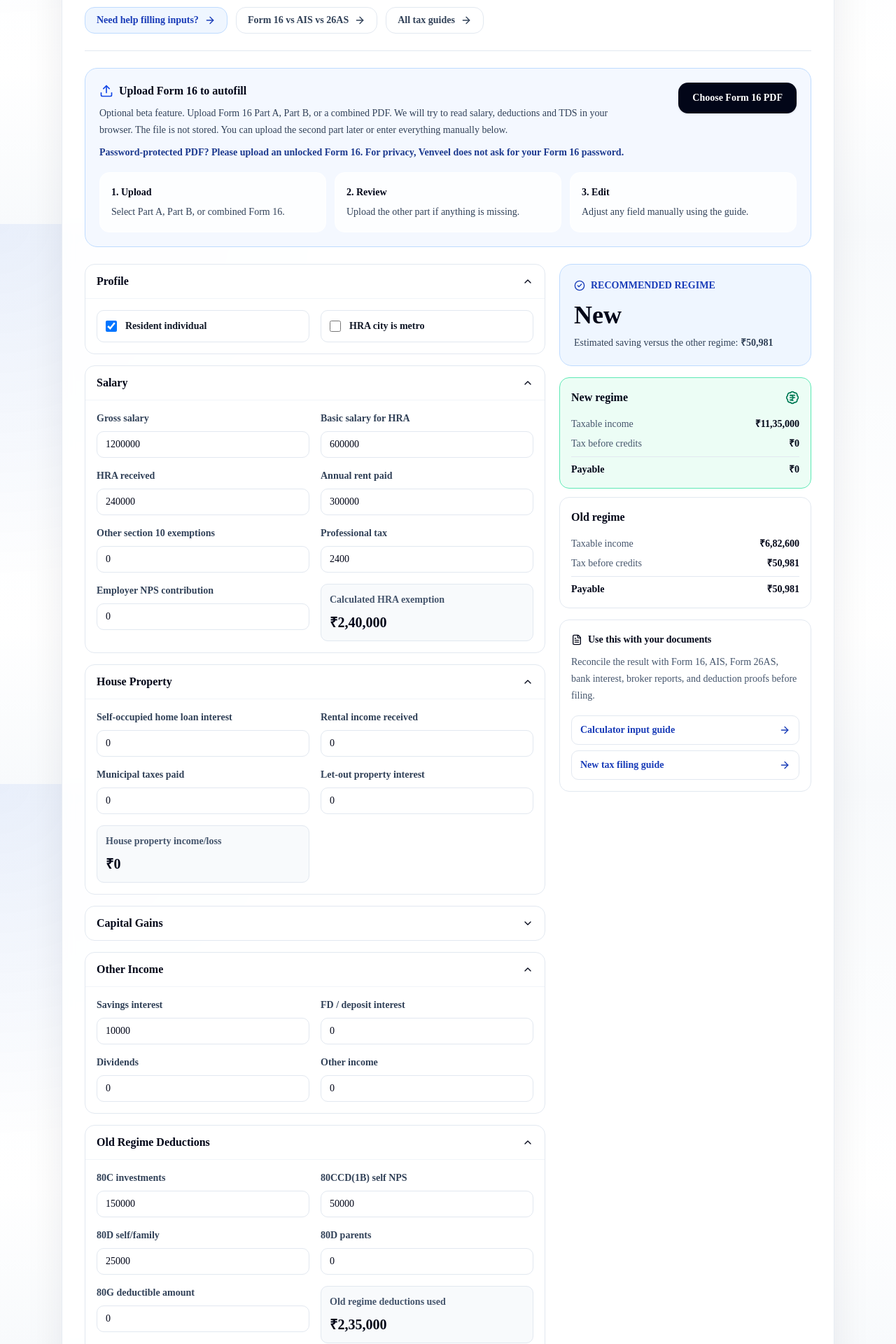
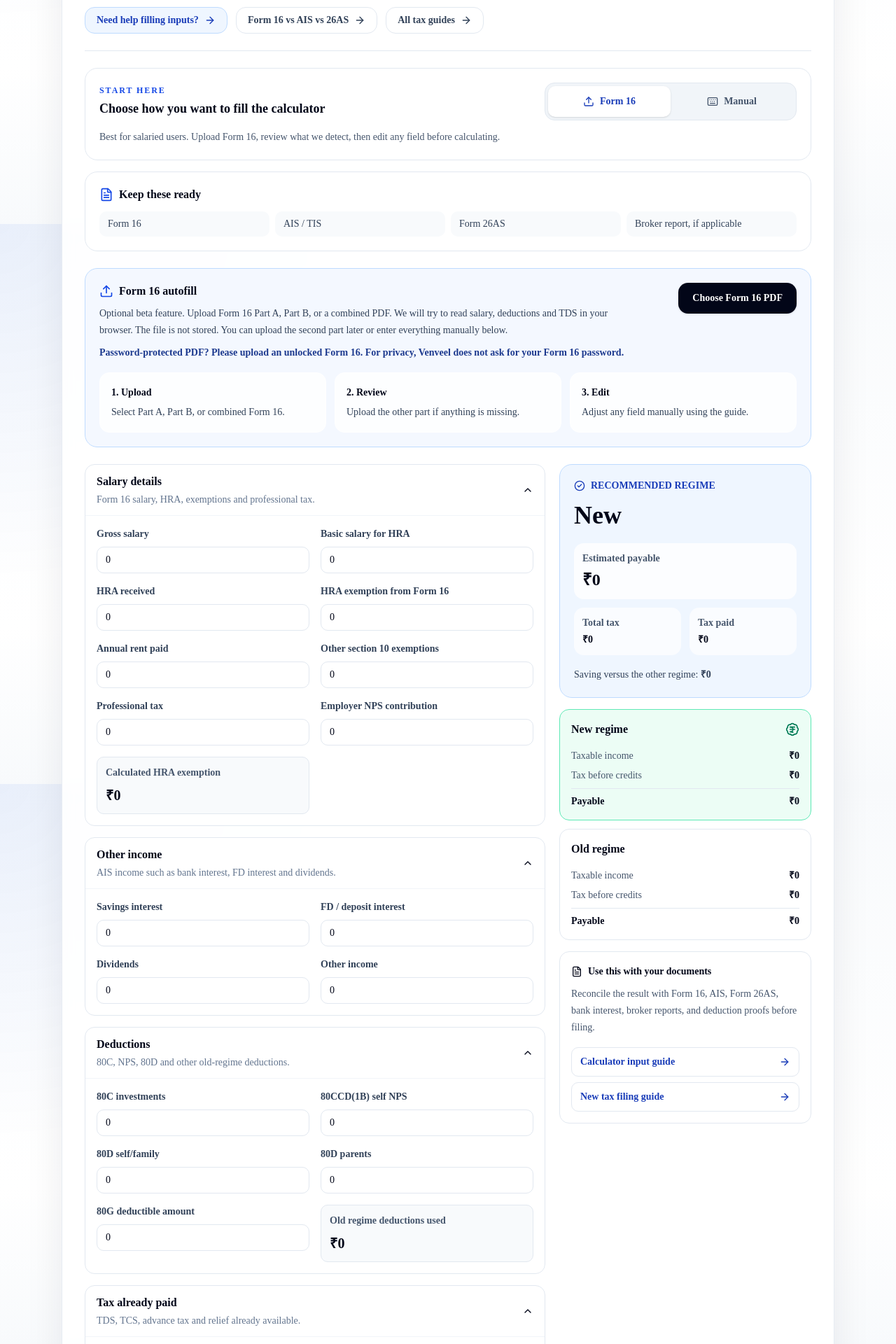
Before and after one commit to venkadfm/universal-space, a Next.js app: page /wealth in a window 1280 px wide. Shown: the part 2080-4000 px from the top of the page at 70% size. Built offline with nearby package versions, Linux system fonts and the light colour scheme.

Commit message:
Simplify tax calculator upload flow

```diff
--- a/src/app/components/IndianTaxCalculator.tsx
+++ b/src/app/components/IndianTaxCalculator.tsx
@@ -9,6 +9,7 @@ import {
   CheckCircle2,
   ChevronDown,
   ChevronUp,
+  Keyboard,
   FileText,
   Upload,
   ShieldCheck,
@@ -24,6 +25,7 @@ type SectionKey =
   | "credits";
 
 type Regime = "new" | "old";
+type EntryMode = "upload" | "manual";
 
 type PdfJsDocument = {
   numPages: number;
@@ -53,12 +55,14 @@ type ExtractedKey =
   | "grossSalary"
   | "basicSalary"
   | "hraReceived"
+  | "hraExemptionOverride"
   | "otherExemptAllowances"
   | "professionalTax"
   | "employerNps"
   | "selfOccupiedInterest"
   | "section80c"
   | "section80dSelf"
+  | "section80dParents"
   | "npsSelf"
   | "tdsTcs";
 
@@ -71,14 +75,42 @@ type ExtractedValue = {
 
 type Form16Part = "partA" | "partB";
 
-const sections: Array<{ key: SectionKey; label: string }> = [
-  { key: "profile", label: "Profile" },
-  { key: "salary", label: "Salary" },
-  { key: "house", label: "House Property" },
-  { key: "capital", label: "Capital Gains" },
-  { key: "other", label: "Other Income" },
-  { key: "deductions", label: "Old Regime Deductions" },
-  { key: "credits", label: "TDS & Relief" },
+const sections: Array<{ key: SectionKey; label: string; description: string }> = [
+  {
+    key: "salary",
+    label: "Salary details",
+    description: "Form 16 salary, HRA, exemptions and professional tax.",
+  },
+  {
+    key: "other",
+    label: "Other income",
+    description: "AIS income such as bank interest, FD interest and dividends.",
+  },
+  {
+    key: "deductions",
+    label: "Deductions",
+    description: "80C, NPS, 80D and other old-regime deductions.",
+  },
+  {
+    key: "credits",
+    label: "Tax already paid",
+    description: "TDS, TCS, advance tax and relief already available.",
+  },
+  {
+    key: "profile",
+    label: "Profile settings",
+    description: "Residence and HRA city settings.",
+  },
+  {
+    key: "house",
+    label: "Home loan & property",
+    description: "Self-occupied or let-out house property income/loss.",
+  },
+  {
+    key: "capital",
+    label: "Capital gains",
+    description: "Shares, mutual funds and other taxable capital gains.",
+  },
 ];
 
 function formatCurrency(value: number) {
@@ -392,6 +424,33 @@ function reportedHousePropertyInterest(text: string) {
   return amountMatch ? parseAmount(amountMatch[1]) : null;
 }
 
+function partATaxDeducted(text: string) {
+  const matches = [...text.matchAll(/total\s*\(rs\.?\)/gi)];
+
+  for (const match of matches) {
+    const segment = text.slice(match.index + match[0].length, match.index + match[0].length + 220);
+    const amounts = [...segment.matchAll(/(?:rs\.?|inr|₹)?\s*([0-9]{1,3}(?:,[0-9]{2,3})+|[0-9]+)\.\d{1,2}/gi)]
+      .map((item) => parseAmount(item[1]))
+      .filter((item): item is number => item !== null);
+
+    if (amounts.length >= 3) {
+      const taxColumns = amounts.slice(1, 3).filter((amount) => amount > 0);
+
+      if (taxColumns.length > 0) {
+        return Math.min(...taxColumns);
+      }
+    }
+
+    if (amounts.length === 2 && amounts[1] > 0) {
+      return amounts[1];
+    }
+  }
+
+  const verificationMatch = /a sum of rs\.\s*([0-9]{1,3}(?:,[0-9]{2,3})+|[0-9]+)\.\d{1,2}[^.]{0,140}has been deducted/i.exec(text);
+
+  return verificationMatch ? parseAmount(verificationMatch[1]) : null;
+}
+
 function extractForm16Values(text: string): ExtractedValue[] {
   const normalized = text.replace(/\s+/g, " ");
   const parts = detectForm16Parts(normalized);
@@ -422,8 +481,8 @@ function extractForm16Values(text: string): ExtractedValue[] {
       "Basic salary line, if available"
     ),
     buildExtractedValue(
-      "hraReceived",
-      "HRA exemption / HRA line",
+      "hraExemptionOverride",
+      "HRA exemption from Form 16",
       firstDecimalAmountAfter(normalized, /house rent allowance under section 10\(13a\)/i, 180) ??
         firstFoundAmount(normalized, [/house rent allowance under section 10\(13a\)/i], 180) ??
         bestAmount(normalized, [/house rent allowance/gi, /\bhra\b/gi], 220),
@@ -476,14 +535,32 @@ function extractForm16Values(text: string): ExtractedValue[] {
         firstFoundAmount(normalized, [/section 80c/i], 240),
       "Section 80C deduction"
     ),
-    buildExtractedValue(
+    (() => {
+      const section80d =
+        lastDecimalAmountBefore(normalized, /\b80d\b/i, 120) ??
+        lastAmountBefore(normalized, /\b80d\b/i, 120) ??
+        firstFoundAmount(normalized, [/\b80d\b/i], 180);
+
+      return buildExtractedValue(
         "section80dSelf",
         "80D self/family",
+        section80d === null ? null : Math.min(section80d, 25000),
+        "Section 80D deduction"
+      );
+    })(),
+    (() => {
+      const section80d =
         lastDecimalAmountBefore(normalized, /\b80d\b/i, 120) ??
         lastAmountBefore(normalized, /\b80d\b/i, 120) ??
-        firstFoundAmount(normalized, [/\b80d\b/i], 180),
-      "Section 80D deduction"
-    ),
+        firstFoundAmount(normalized, [/\b80d\b/i], 180);
+
+      return buildExtractedValue(
+        "section80dParents",
+        "80D parents / additional",
+        section80d !== null && section80d > 25000 ? section80d - 25000 : null,
+        "Section 80D balance"
+      );
+    })(),
     buildExtractedValue(
       "npsSelf",
       "80CCD(1B) self NPS",
@@ -497,6 +574,7 @@ function extractForm16Values(text: string): ExtractedValue[] {
       ? buildExtractedValue(
           "tdsTcs",
           "TDS / TCS",
+          partATaxDeducted(normalized) ??
             lastDecimalAmountAfter(normalized, /total \(rs\.\)/i, 140) ??
             lastAmountAfter(normalized, /total \(rs\.\)/i, 140) ??
             firstFoundAmount(normalized, [
@@ -529,18 +607,9 @@ function detectForm16Parts(text: string) {
   };
 }
 
-function mergeExtractedValues(current: ExtractedValue[], incoming: ExtractedValue[]) {
-  const byKey = new Map<ExtractedKey, ExtractedValue>();
-
-  current.forEach((item) => byKey.set(item.key, item));
-  incoming.forEach((item) => byKey.set(item.key, item));
-
-  return Array.from(byKey.values());
-}
-
 function form16PartMessage(parts: Record<Form16Part, boolean>) {
   if (parts.partA && parts.partB) {
-    return "Combined Form 16 or both Part A and Part B detected. Review salary, deductions and TDS before applying.";
+    return "Combined Form 16 or both Part A and Part B detected. Review salary, deductions and TDS after autofill.";
   }
 
   if (parts.partA) {
@@ -583,23 +652,25 @@ async function extractTextFromPdf(file: File) {
 
 export default function IndianTaxCalculator() {
   const [openSections, setOpenSections] = useState<Record<SectionKey, boolean>>({
-    profile: true,
+    profile: false,
     salary: true,
-    house: true,
+    house: false,
     capital: false,
     other: true,
     deductions: true,
     credits: true,
   });
+  const [entryMode, setEntryMode] = useState<EntryMode>("upload");
 
   const [resident, setResident] = useState(true);
-  const [grossSalary, setGrossSalary] = useState(1200000);
-  const [basicSalary, setBasicSalary] = useState(600000);
-  const [hraReceived, setHraReceived] = useState(240000);
-  const [annualRent, setAnnualRent] = useState(300000);
+  const [grossSalary, setGrossSalary] = useState(0);
+  const [basicSalary, setBasicSalary] = useState(0);
+  const [hraReceived, setHraReceived] = useState(0);
+  const [hraExemptionOverride, setHraExemptionOverride] = useState(0);
+  const [annualRent, setAnnualRent] = useState(0);
   const [metroCity, setMetroCity] = useState(false);
   const [otherExemptAllowances, setOtherExemptAllowances] = useState(0);
-  const [professionalTax, setProfessionalTax] = useState(2400);
+  const [professionalTax, setProfessionalTax] = useState(0);
   const [employerNps, setEmployerNps] = useState(0);
   const [selfOccupiedInterest, setSelfOccupiedInterest] = useState(0);
   const [rentalIncome, setRentalIncome] = useState(0);
@@ -608,45 +679,32 @@ export default function IndianTaxCalculator() {
   const [stcg111a, setStcg111a] = useState(0);
   const [ltcg112a, setLtcg112a] = useState(0);
   const [otherCapitalGains, setOtherCapitalGains] = useState(0);
-  const [savingsInterest, setSavingsInterest] = useState(10000);
+  const [savingsInterest, setSavingsInterest] = useState(0);
   const [fdInterest, setFdInterest] = useState(0);
   const [dividends, setDividends] = useState(0);
   const [otherIncome, setOtherIncome] = useState(0);
-  const [section80c, setSection80c] = useState(150000);
-  const [section80dSelf, setSection80dSelf] = useState(25000);
+  const [section80c, setSection80c] = useState(0);
+  const [section80dSelf, setSection80dSelf] = useState(0);
   const [section80dParents, setSection80dParents] = useState(0);
-  const [npsSelf, setNpsSelf] = useState(50000);
+  const [npsSelf, setNpsSelf] = useState(0);
   const [donation80g, setDonation80g] = useState(0);
   const [tdsTcs, setTdsTcs] = useState(0);
   const [foreignRelief, setForeignRelief] = useState(0);
   const [advanceTax, setAdvanceTax] = useState(0);
   const [form16Status, setForm16Status] = useState<string>("");
   const [form16Error, setForm16Error] = useState<string>("");
-  const [extractedValues, setExtractedValues] = useState<ExtractedValue[]>([]);
   const [detectedForm16Parts, setDetectedForm16Parts] = useState<Record<Form16Part, boolean>>({
     partA: false,
     partB: false,
   });
-  const [selectedExtractedKeys, setSelectedExtractedKeys] = useState<Record<ExtractedKey, boolean>>({
-    grossSalary: true,
-    basicSalary: true,
-    hraReceived: true,
-    otherExemptAllowances: true,
-    professionalTax: true,
-    employerNps: true,
-    selfOccupiedInterest: true,
-    section80c: true,
-    section80dSelf: true,
-    npsSelf: true,
-    tdsTcs: true,
-  });
 
   const result = useMemo(() => {
     const hraPercent = metroCity ? 0.5 : 0.4;
-    const hraExemption = Math.max(
+    const calculatedHraExemption = Math.max(
       0,
       Math.min(hraReceived, basicSalary * hraPercent, annualRent - basicSalary * 0.1)
     );
+    const hraExemption = hraExemptionOverride > 0 ? hraExemptionOverride : calculatedHraExemption;
     const newStandardDeduction = grossSalary > 0 ? 75000 : 0;
     const oldStandardDeduction = grossSalary > 0 ? 50000 : 0;
     const newSalaryIncome = Math.max(0, grossSalary - newStandardDeduction);
@@ -718,6 +776,7 @@ export default function IndianTaxCalculator() {
     grossSalary,
     basicSalary,
     hraReceived,
+    hraExemptionOverride,
     annualRent,
     metroCity,
     otherExemptAllowances,
@@ -752,14 +811,28 @@ export default function IndianTaxCalculator() {
     grossSalary: setGrossSalary,
     basicSalary: setBasicSalary,
     hraReceived: setHraReceived,
+    hraExemptionOverride: setHraExemptionOverride,
     otherExemptAllowances: setOtherExemptAllowances,
     professionalTax: setProfessionalTax,
     employerNps: setEmployerNps,
     selfOccupiedInterest: setSelfOccupiedInterest,
     section80c: setSection80c,
     section80dSelf: setSection80dSelf,
+    section80dParents: setSection80dParents,
     npsSelf: setNpsSelf,
     tdsTcs: setTdsTcs,
+  };
+
+  const fillExtractedValues = (values: ExtractedValue[]) => {
+    values.forEach((item) => {
+      setters[item.key](item.value);
+    });
+    setOpenSections((current) => ({
+      ...current,
+      salary: true,
+      deductions: true,
+      credits: true,
+    }));
   };
 
   const handleForm16Upload = async (event: ChangeEvent<HTMLInputElement>) => {
@@ -794,15 +867,11 @@ export default function IndianTaxCalculator() {
         return;
       }
 
-      setSelectedExtractedKeys((current) => ({
-        ...current,
-        ...Object.fromEntries(extracted.map((item) => [item.key, true])),
-      }));
-      setExtractedValues((current) => mergeExtractedValues(current, extracted));
+      fillExtractedValues(extracted);
       setForm16Status(
-        `${form16PartMessage(parts)} Found ${extracted.length} possible value${
+        `${form16PartMessage(parts)} Filled ${extracted.length} value${
           extracted.length === 1 ? "" : "s"
-        } from this upload. You can upload the other part now or review and apply selected values.`
+        } in the calculator. Please review the fields before filing. You can upload the other part if anything is missing.`
       );
     } catch (error) {
       setForm16Status("");
@@ -812,20 +881,11 @@ export default function IndianTaxCalculator() {
     }
   };
 
-  const applyExtractedValues = () => {
-    extractedValues.forEach((item) => {
-      if (selectedExtractedKeys[item.key]) {
-        setters[item.key](item.value);
-      }
-    });
-    setOpenSections((current) => ({
-      ...current,
-      salary: true,
-      deductions: true,
-      credits: true,
-    }));
-    setForm16Status("Selected Form 16 values applied. Please review the fields before filing.");
-  };
+  const recommendedPayable =
+    result.recommended === "new" ? result.newPayable : result.oldPayable;
+  const recommendedTax =
+    result.recommended === "new" ? result.newTotalTax : result.oldTotalTax;
+  const creditsUsed = tdsTcs + advanceTax + foreignRelief;
 
   return (
     <section className="premium-surface rounded-2xl p-5 md:p-8">
@@ -877,12 +937,70 @@ export default function IndianTaxCalculator() {
         </div>
       </div>
 
+      <div className="mt-6 rounded-2xl border border-slate-200 bg-white p-4 md:p-5">
+        <div className="flex flex-col gap-4 lg:flex-row lg:items-center lg:justify-between">
+          <div>
+            <p className="text-xs font-black uppercase tracking-[0.16em] text-blue-700">
+              Start here
+            </p>
+            <h3 className="mt-1 text-lg font-black text-slate-950">
+              Choose how you want to fill the calculator
+            </h3>
+          </div>
+          <div className="grid grid-cols-2 rounded-xl border border-slate-200 bg-slate-100 p-1 lg:min-w-[360px]">
+            <button
+              type="button"
+              onClick={() => setEntryMode("upload")}
+              className={`inline-flex items-center justify-center gap-2 rounded-lg px-4 py-3 text-sm font-black transition ${
+                entryMode === "upload"
+                  ? "bg-white text-blue-800 shadow-sm"
+                  : "text-slate-600 hover:text-slate-950"
+              }`}
+            >
+              <Upload className="size-4" />
+              Form 16
+            </button>
+            <button
+              type="button"
+              onClick={() => setEntryMode("manual")}
+              className={`inline-flex items-center justify-center gap-2 rounded-lg px-4 py-3 text-sm font-black transition ${
+                entryMode === "manual"
+                  ? "bg-white text-blue-800 shadow-sm"
+                  : "text-slate-600 hover:text-slate-950"
+              }`}
+            >
+              <Keyboard className="size-4" />
+              Manual
+            </button>
+          </div>
+        </div>
+        <p className="mt-3 max-w-4xl text-sm leading-6 text-slate-600">
+          {entryMode === "upload"
+            ? "Best for salaried users. Upload Form 16, review what we detect, then edit any field before calculating."
+            : "Use the input guide and fill only the sections that apply to you. Form 16 upload stays available anytime."}
+        </p>
+      </div>
+
+      <div className="mt-4 rounded-2xl border border-slate-200 bg-white p-5">
+        <div className="flex items-center gap-2 font-black text-slate-950">
+          <FileText className="size-5 text-blue-700" />
+          Keep these ready
+        </div>
+        <div className="mt-3 grid gap-2 text-sm text-slate-700 sm:grid-cols-2 lg:grid-cols-4">
+          <span className="rounded-lg bg-slate-50 px-3 py-2">Form 16</span>
+          <span className="rounded-lg bg-slate-50 px-3 py-2">AIS / TIS</span>
+          <span className="rounded-lg bg-slate-50 px-3 py-2">Form 26AS</span>
+          <span className="rounded-lg bg-slate-50 px-3 py-2">Broker report, if applicable</span>
+        </div>
+      </div>
+
+      {entryMode === "upload" ? (
       <div className="mt-6 rounded-2xl border border-blue-200 bg-blue-50/70 p-5">
         <div className="flex flex-col gap-5 lg:flex-row lg:items-start lg:justify-between">
           <div>
             <div className="flex items-center gap-2 font-black text-slate-950">
               <Upload className="size-5 text-blue-700" />
-              Upload Form 16 to autofill
+              Form 16 autofill
             </div>
             <p className="mt-2 max-w-3xl text-sm leading-6 text-slate-700">
               Optional beta feature. Upload Form 16 Part A, Part B, or a
@@ -965,68 +1083,30 @@ export default function IndianTaxCalculator() {
           </div>
         )}
 
-        {extractedValues.length > 0 && (
-          <div className="mt-4 rounded-2xl border border-slate-200 bg-white p-4">
+      </div>
+      ) : (
+        <div className="mt-6 rounded-2xl border border-blue-200 bg-blue-50/70 p-5">
           <div className="flex flex-col gap-3 md:flex-row md:items-center md:justify-between">
             <div>
-                <p className="font-black text-slate-950">Review detected values</p>
-                <p className="mt-1 text-sm leading-6 text-slate-600">
-                  Keep only the rows that look correct, then apply them to the
-                  calculator. If you uploaded only Part A or only Part B, you
-                  can upload the other part before applying. You can edit every
-                  field after applying.
+              <div className="flex items-center gap-2 font-black text-slate-950">
+                <Keyboard className="size-5 text-blue-700" />
+                Manual entry selected
+              </div>
+              <p className="mt-2 max-w-3xl text-sm leading-6 text-slate-700">
+                Start with salary, other income, deductions and tax already paid.
+                Open home loan, property or capital gains only if they apply.
               </p>
             </div>
-              <button
-                type="button"
-                onClick={applyExtractedValues}
-                className="rounded-xl bg-blue-700 px-5 py-3 text-sm font-bold text-white transition hover:bg-blue-800"
+            <Link
+              href="/articles/how-to-use-indian-tax-calculator"
+              className="inline-flex items-center justify-center gap-2 rounded-xl bg-white px-4 py-3 text-sm font-bold text-blue-800 shadow-sm transition hover:bg-blue-50"
             >
-                Apply selected values
-              </button>
-            </div>
-
-            <div className="mt-4 overflow-x-auto">
-              <table className="w-full min-w-[620px] border-collapse text-left text-sm">
-                <thead>
-                  <tr className="border-b border-slate-200 text-slate-600">
-                    <th className="py-3 pr-4 font-bold">Use</th>
-                    <th className="py-3 pr-4 font-bold">Field</th>
-                    <th className="py-3 pr-4 font-bold">Detected value</th>
-                    <th className="py-3 pr-4 font-bold">Source</th>
-                  </tr>
-                </thead>
-                <tbody>
-                  {extractedValues.map((item) => (
-                    <tr key={item.key} className="border-b border-slate-100">
-                      <td className="py-3 pr-4">
-                        <input
-                          type="checkbox"
-                          checked={selectedExtractedKeys[item.key]}
-                          onChange={(event) =>
-                            setSelectedExtractedKeys((current) => ({
-                              ...current,
-                              [item.key]: event.target.checked,
-                            }))
-                          }
-                          className="size-4"
-                        />
-                      </td>
-                      <td className="py-3 pr-4 font-semibold text-slate-950">
-                        {item.label}
-                      </td>
-                      <td className="py-3 pr-4 font-black text-slate-950">
-                        {formatCurrency(item.value)}
-                      </td>
-                      <td className="py-3 pr-4 text-slate-600">{item.source}</td>
-                    </tr>
-                  ))}
-                </tbody>
-              </table>
+              Input guide
+              <ArrowRight className="size-4" />
+            </Link>
           </div>
         </div>
       )}
-      </div>
 
       <div className="mt-6 grid gap-5 lg:grid-cols-[1fr_360px]">
         <div className="space-y-4">
@@ -1037,7 +1117,12 @@ export default function IndianTaxCalculator() {
                 onClick={() => toggleSection(section.key)}
                 className="flex w-full items-center justify-between gap-3 px-4 py-3 text-left font-bold text-slate-950"
               >
-                {section.label}
+                <span>
+                  <span className="block">{section.label}</span>
+                  <span className="mt-1 block text-sm font-medium leading-5 text-slate-500">
+                    {section.description}
+                  </span>
+                </span>
                 {openSections[section.key] ? (
                   <ChevronUp className="size-4" />
                 ) : (
@@ -1075,6 +1160,11 @@ export default function IndianTaxCalculator() {
                       <Field label="Gross salary" value={grossSalary} onChange={setGrossSalary} />
                       <Field label="Basic salary for HRA" value={basicSalary} onChange={setBasicSalary} />
                       <Field label="HRA received" value={hraReceived} onChange={setHraReceived} />
+                      <Field
+                        label="HRA exemption from Form 16"
+                        value={hraExemptionOverride}
+                        onChange={setHraExemptionOverride}
+                      />
                       <Field label="Annual rent paid" value={annualRent} onChange={setAnnualRent} />
                       <Field
                         label="Other section 10 exemptions"
@@ -1152,8 +1242,32 @@ export default function IndianTaxCalculator() {
             <p className="mt-3 text-4xl font-black text-slate-950">
               {result.recommended === "new" ? "New" : "Old"}
             </p>
-            <p className="mt-2 text-sm leading-6 text-slate-700">
-              Estimated saving versus the other regime:{" "}
+            <dl className="mt-5 grid gap-3 text-sm">
+              <div className="rounded-xl bg-white/80 p-3">
+                <dt className="font-semibold text-slate-600">
+                  {recommendedPayable >= 0 ? "Estimated payable" : "Estimated refund"}
+                </dt>
+                <dd className="mt-1 text-2xl font-black text-slate-950">
+                  {formatCurrency(Math.abs(recommendedPayable))}
+                </dd>
+              </div>
+              <div className="grid grid-cols-2 gap-3">
+                <div className="rounded-xl bg-white/70 p-3">
+                  <dt className="font-semibold text-slate-600">Total tax</dt>
+                  <dd className="mt-1 font-black text-slate-950">
+                    {formatCurrency(recommendedTax)}
+                  </dd>
+                </div>
+                <div className="rounded-xl bg-white/70 p-3">
+                  <dt className="font-semibold text-slate-600">Tax paid</dt>
+                  <dd className="mt-1 font-black text-slate-950">
+                    {formatCurrency(creditsUsed)}
+                  </dd>
+                </div>
+              </div>
+            </dl>
+            <p className="mt-4 text-sm leading-6 text-slate-700">
+              Saving versus the other regime:{" "}
               <strong>{formatCurrency(result.savings)}</strong>
             </p>
           </div>
```
Also changed, not shown: src/app/components/SipCalculator.tsx (+5 -5 lines). Lines whose indentation alone changed are shown as unchanged.
